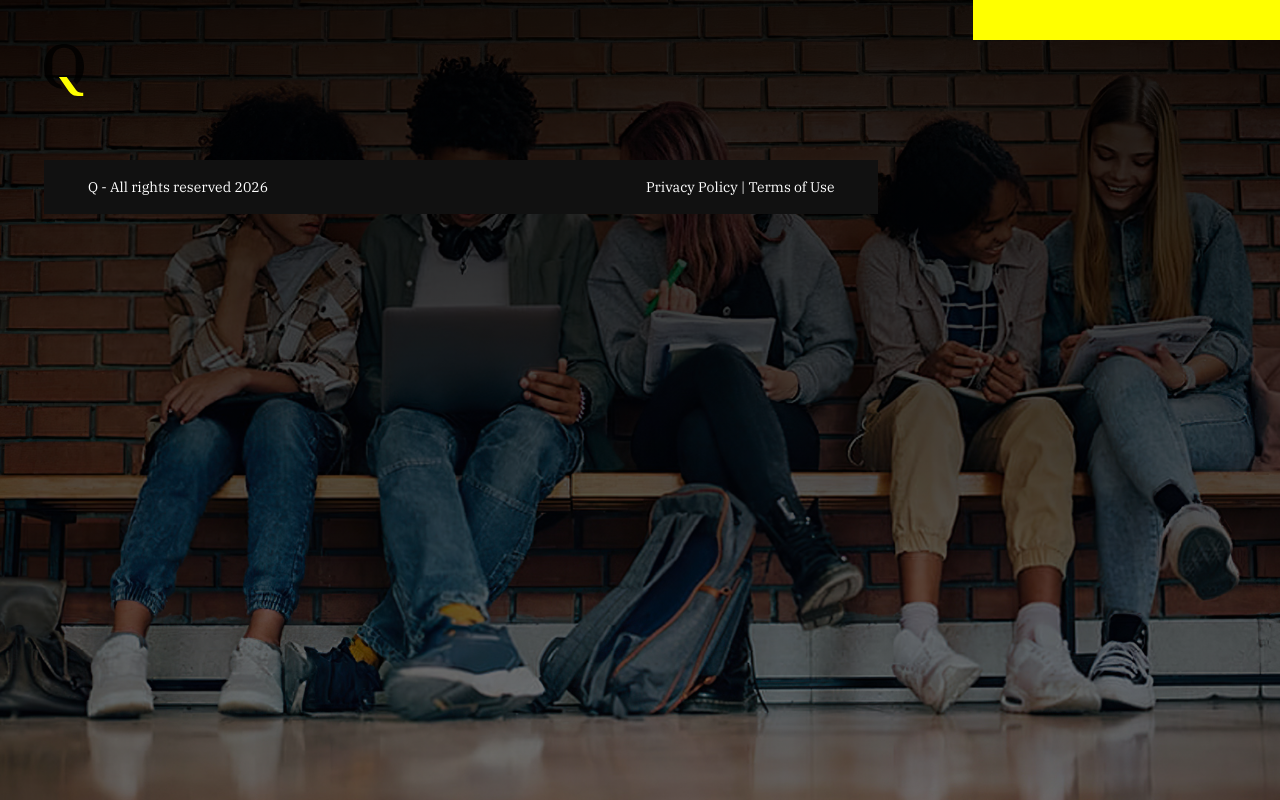
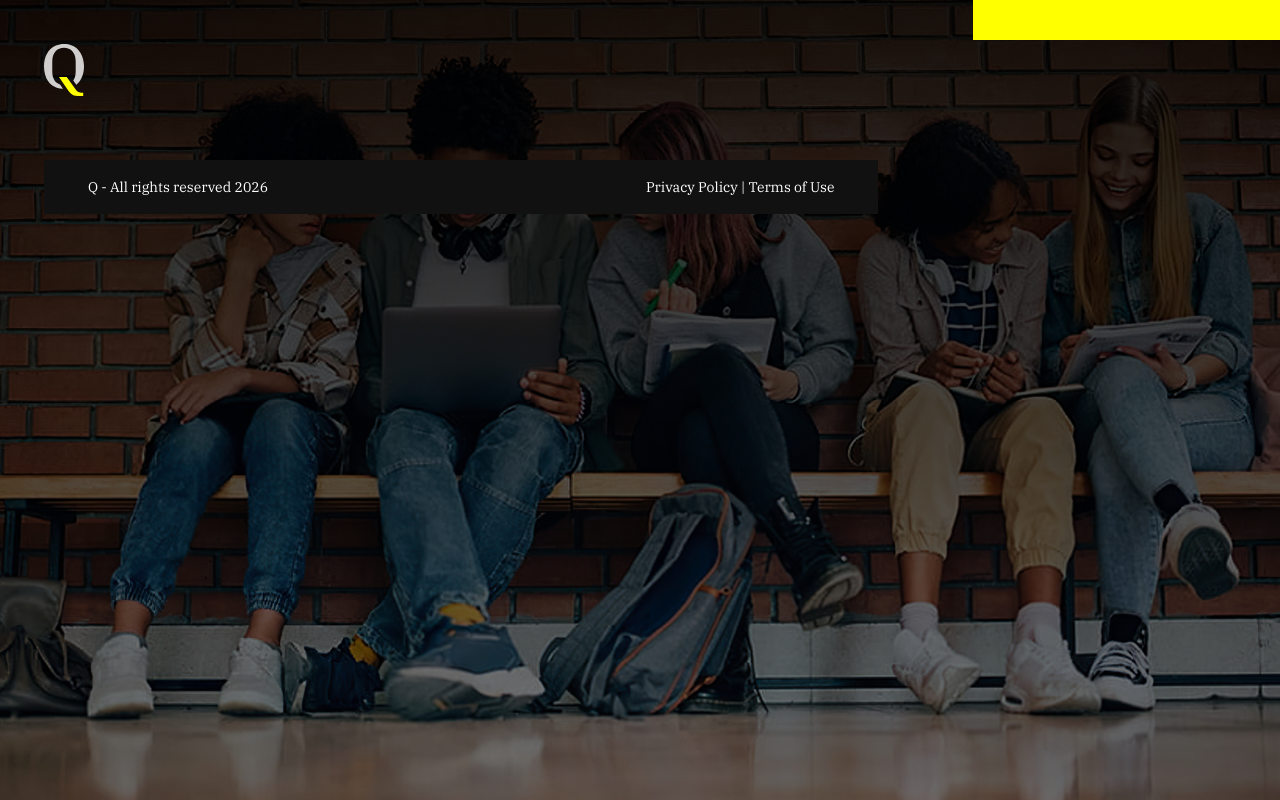
Before and after one commit to bashir-muhammad/dimando, a Next.js app: page /questionnaire/1/1 in a window 1280 px wide. Built offline with nearby package versions, Linux system fonts and the light colour scheme; no server answers.

Commit message:
chore: refactor Header markup and set color style for Logo

```diff
--- a/src/app/questionnaire/[id]/[step]/page.module.css
+++ b/src/app/questionnaire/[id]/[step]/page.module.css
@@ -7,6 +7,7 @@
 
 .backButton {
   margin-bottom: var(--space-6xl);
+  margin-right: auto;
 }
 
 .rating {
--- a/src/app/questionnaire/layout.module.css
+++ b/src/app/questionnaire/layout.module.css
@@ -28,3 +28,7 @@
     padding-inline: var(--space-64);
   }
 }
+
+.header {
+  color: var(--color-white);
+}
--- a/src/app/questionnaire/layout.tsx
+++ b/src/app/questionnaire/layout.tsx
@@ -15,7 +15,7 @@ export default function QuestionnaireLayout({
   return (
     <div className={Styles.layout}>
       <div className={Styles.container}>
-        <Header />
+        <Header className={Styles.header} />
         {children}
         <Footer />
       </div>
--- a/src/components/header/header.tsx
+++ b/src/components/header/header.tsx
@@ -1,18 +1,19 @@
 import { HTMLAttributes } from "react";
 import Link from "next/link";
-import Logo from "@/assets/icons/logo-black.svg";
+import Logo from "@/assets/icons/logo.svg";
 import Styles from "./header.module.css";
 
-const Header = ({ className, ...props }: HTMLAttributes<HTMLDivElement>) => {
+const Header = ({ className, ...props }: HTMLAttributes<HTMLElement>) => {
   const combinedClasses = [Styles.header, className].filter(Boolean).join(" ");
+
   return (
-    <div className={combinedClasses} {...props}>
+    <header className={combinedClasses} {...props}>
       <span className={Styles.yellowbar}></span>
       <div className={Styles.logo}>
         <Link href={"/"}>{<Logo />}</Link>
         <span className="sr-only">Logo: Dimando questionnaire</span>
       </div>
-    </div>
+    </header>
   );
 };
 
```
Also changed, not shown: src/assets/icons/logo-black.svg (deleted), src/assets/icons/logo.svg (added).
